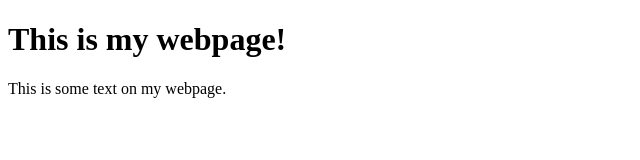
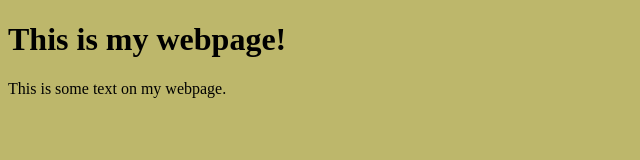
Before and after one commit to bwill001/git-playground, a plain HTML site: page index.html in a window 1280 px wide. Shown: the whole page, without its empty margins (0-640 px from the left). Drawn offline with Linux system fonts and the light colour scheme.

Commit message:
changed background color

```diff
--- a/index.html
+++ b/index.html
@@ -3,6 +3,7 @@
 	<head>
 		<title>My Test Page</title>
 		<meta charset="utf-8"/>
+		<link rel="stylesheet" href="style.css" />
 	</head>
 	<body>
 		<h1>This is my webpage!</h1>
--- /dev/null
+++ b/style.css
@@ -0,0 +1,3 @@
+body{
+	background-color: darkkhaki;
+}
```
